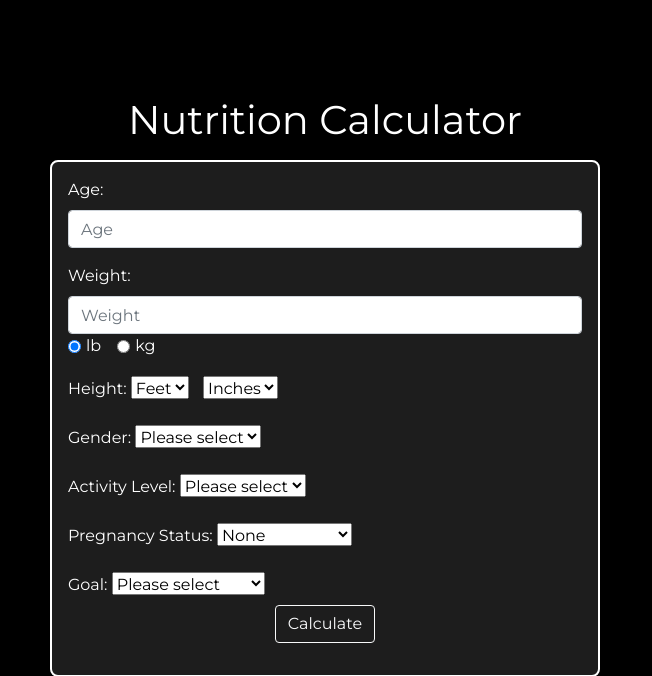
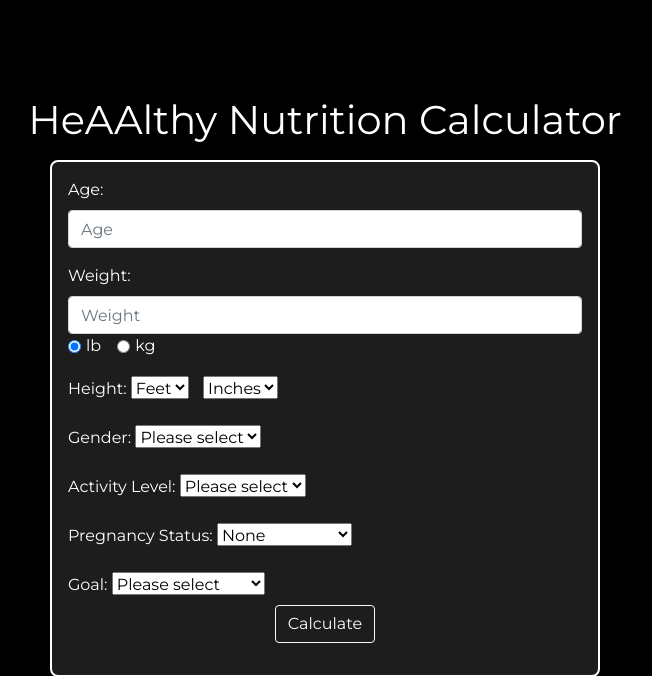
Before and after one commit to romanguillermo/amino-acid-calculator, a Flask app: page / in a window 1280 px wide. Shown: the top 676 px of the page, without its empty margins (315-967 px from the left). Run offline with Flask 3, Linux system fonts and the light colour scheme; some libraries are stand-ins or nearby versions.

Commit message:
Added HeAAlthy to title

```diff
--- a/templates/index.html
+++ b/templates/index.html
@@ -12,7 +12,7 @@
 
 <body>
     <!--User Input Form-->
-    <h1 class="title">Nutrition Calculator</h1>
+    <h1 class="title">HeAAlthy Nutrition Calculator</h1>
     <form action="/calculate" method="post" class="mt-3 custom-form-class">
 
         <!--Age-->
```
